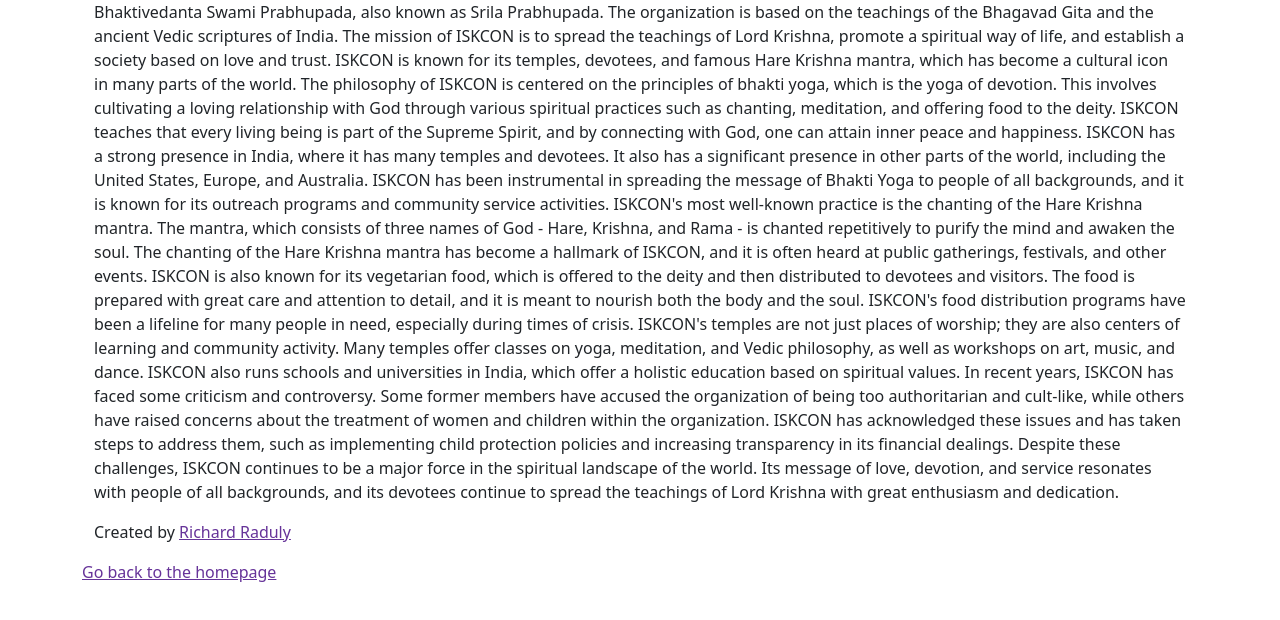
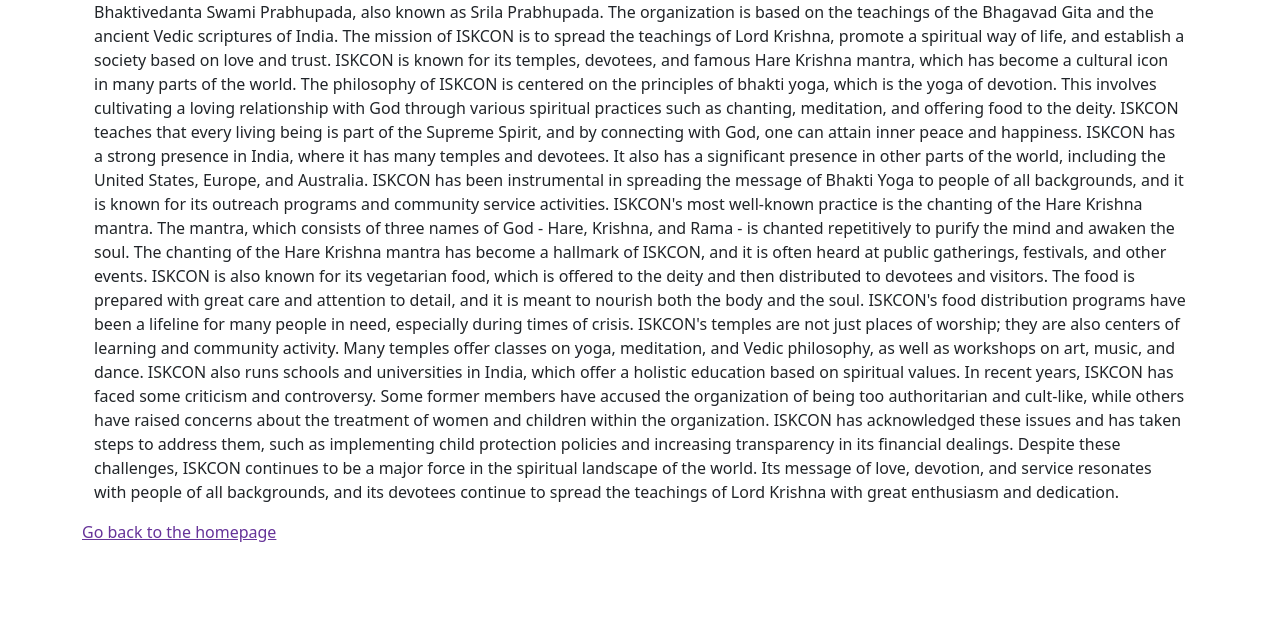
Before and after one commit to garg-prashant/iskconsahibabad-temp, a Gatsby site: page /about in a window 1280 px wide. Shown: the part 184-804 px from the top of the page. Built offline with nearby package versions, Linux system fonts and the light colour scheme; Gatsby itself is replaced by a stand-in of ours.

Commit message:
changing created by

```diff
--- a/src/pages/about.js
+++ b/src/pages/about.js
@@ -29,7 +29,6 @@
 
             Despite these challenges, ISKCON continues to be a major force in the spiritual landscape of the world. Its message of love, devotion, and service resonates with people of all backgrounds, and its devotees continue to spread the teachings of Lord Krishna with great enthusiasm and dedication.
         </p>
-        <p>Created by <a href="https://github.com/r-ichard" target="_blank" rel="noopener noreferrer">Richard Raduly</a></p>
       </div>
       <Link to="/">Go back to the homepage</Link>
     </div>
```
